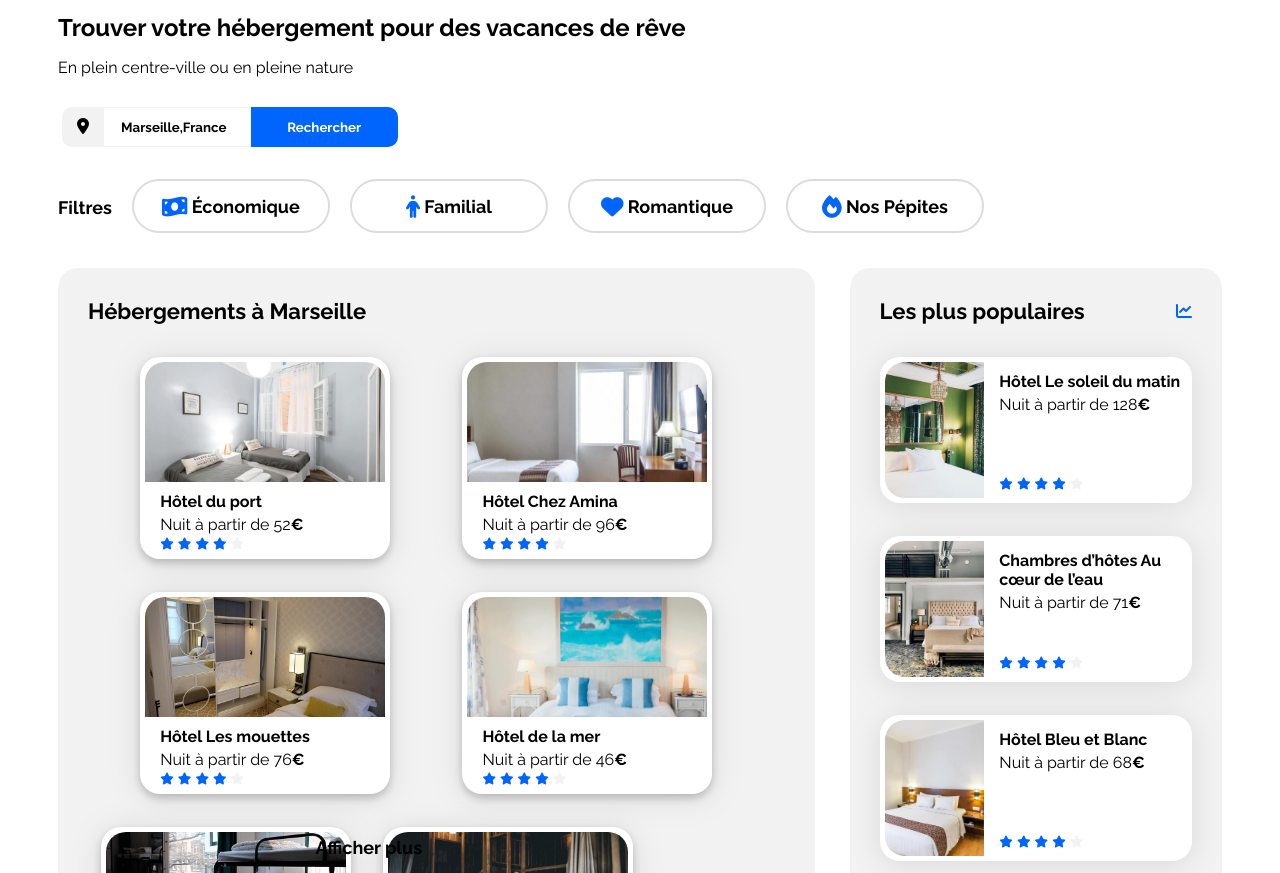
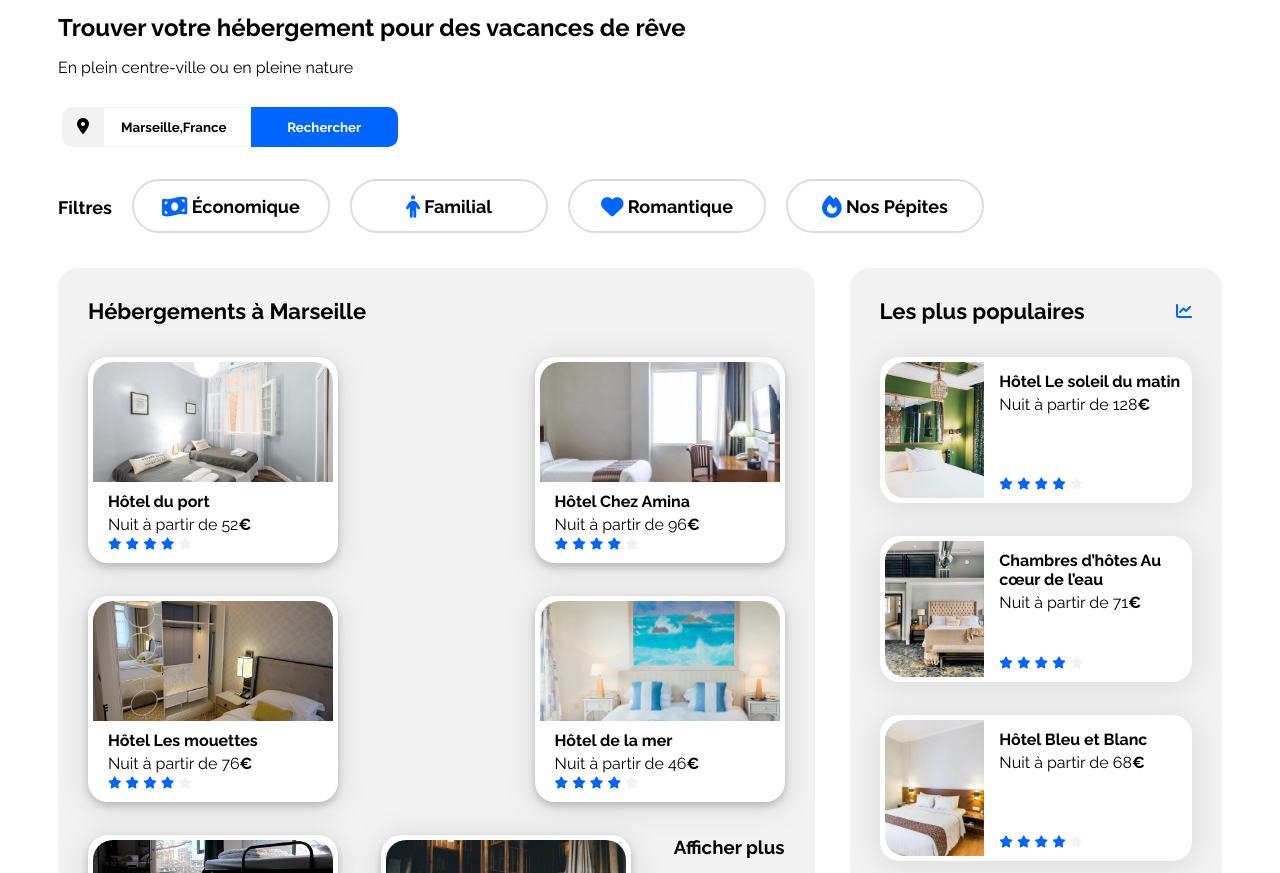
Before and after one commit to Tiiphuss/OCProjet2, a plain HTML site: page index.html in a window 1280 px wide. Shown: the part 79-952 px from the top of the page. Drawn offline with Linux system fonts and the light colour scheme.

Commit message:
Terminé 6 cards+flexbox+Afficher plus

```diff
--- a/css/style.css
+++ b/css/style.css
@@ -77,9 +77,8 @@ a {
 }
 
 .hebergements-cards{
-    width: 100%;
     display: flex;
-    justify-content: space-evenly;
+    justify-content: space-between;
     flex-wrap: wrap;
 }
 
@@ -99,11 +98,9 @@ a {
 
 .hebergements-cards .card {
     width: 15em;
-    height: 12em;
     display: flex;
     flex-direction: column;
     margin-top: 33px;
-    margin-right: 20px;
     box-shadow: 0 4px 8px 0 rgba(0, 0, 0, 0.2);
 }
 
@@ -137,12 +134,9 @@ a {
     white-space: nowrap;
 }
 
-.Afficher p {
-    font-weight: bolder;
-    font-size: large;
+h3 span {
     position: relative;
-    right: 350px;
-    top: 25px;
+    top: 15px;
 }
 
 /****** Populaires ***********/
--- a/index.html
+++ b/index.html
@@ -175,9 +175,11 @@
                                 </div>
                             </article>
                         </a>
-                        <div class="Afficher">
-                            <p>Afficher plus</p>
-                        </div>
+
+                            <a href="#">
+                                <h3><span>Afficher plus</span></h3>
+                            </a>
+
                     </div>
                 </section>
 
```
